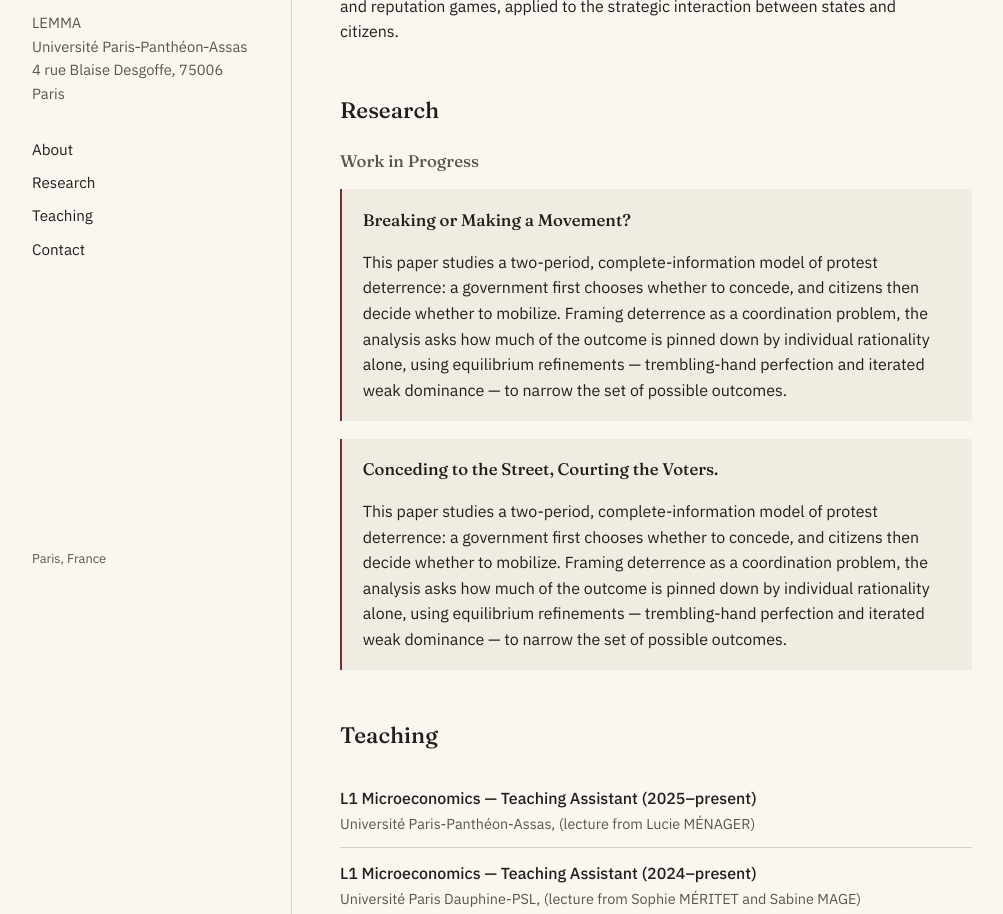
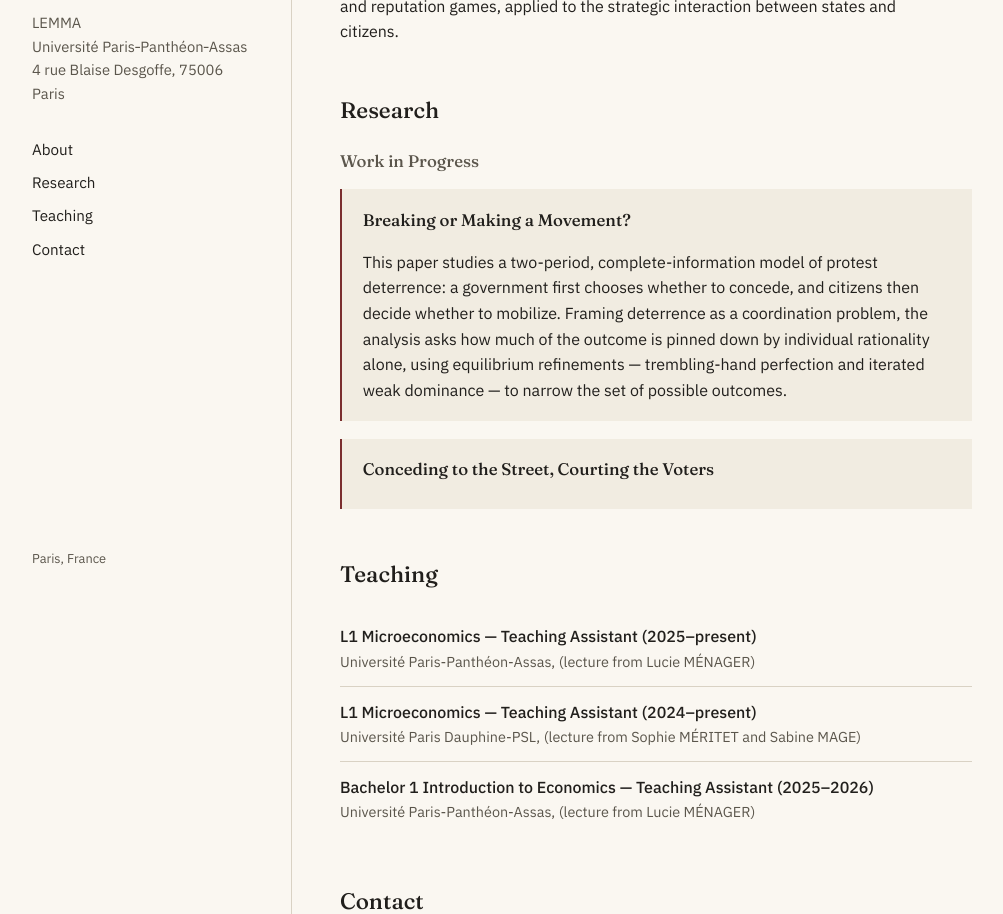
Before and after one commit to LounesAK/lounesak.github.io, a plain HTML site: page index.html in a window 1280 px wide. Shown: the part 186-1100 px from the top of the page, without its empty margins (58-1061 px from the left). Drawn offline with Linux system fonts and the light colour scheme.

Commit message:
Refactor article sections in index.html
Reorganized content in index.html by moving and restructuring articles for better clarity.

```diff
--- a/index.html
+++ b/index.html
@@ -43,13 +43,13 @@
 
       <h3 class="subhead">Work in Progress</h3>
         <article class="paper">
-          <h4>Breaking or Making a Movement?</h4>
-          <p>This paper studies a two-period, complete-information model of protest deterrence: a government first chooses whether to concede, and citizens then decide whether to mobilize. Framing deterrence as a coordination problem, the analysis asks how much of the outcome is pinned down by individual rationality alone, using equilibrium refinements — trembling-hand perfection and iterated weak dominance — to narrow the set of possible outcomes.</p>
-        </article>
-      <article class="paper">
-          <h4>Conceding to the Street, Courting the Voters.</h4>
-          <p>This paper studies a two-period, complete-information model of protest deterrence: a government first chooses whether to concede, and citizens then decide whether to mobilize. Framing deterrence as a coordination problem, the analysis asks how much of the outcome is pinned down by individual rationality alone, using equilibrium refinements — trembling-hand perfection and iterated weak dominance — to narrow the set of possible outcomes.</p>
-        </article>
+  <h4>Breaking or Making a Movement?</h4>
+  <p>This paper studies a two-period, complete-information model of protest deterrence: a government first chooses whether to concede, and citizens then decide whether to mobilize. Framing deterrence as a coordination problem, the analysis asks how much of the outcome is pinned down by individual rationality alone, using equilibrium refinements — trembling-hand perfection and iterated weak dominance — to narrow the set of possible outcomes.</p>
+</article>
+
+<article class="paper">
+  <h4>Conceding to the Street, Courting the Voters</h4>
+</article>
     </section>
 
     <section id="teaching">
```
